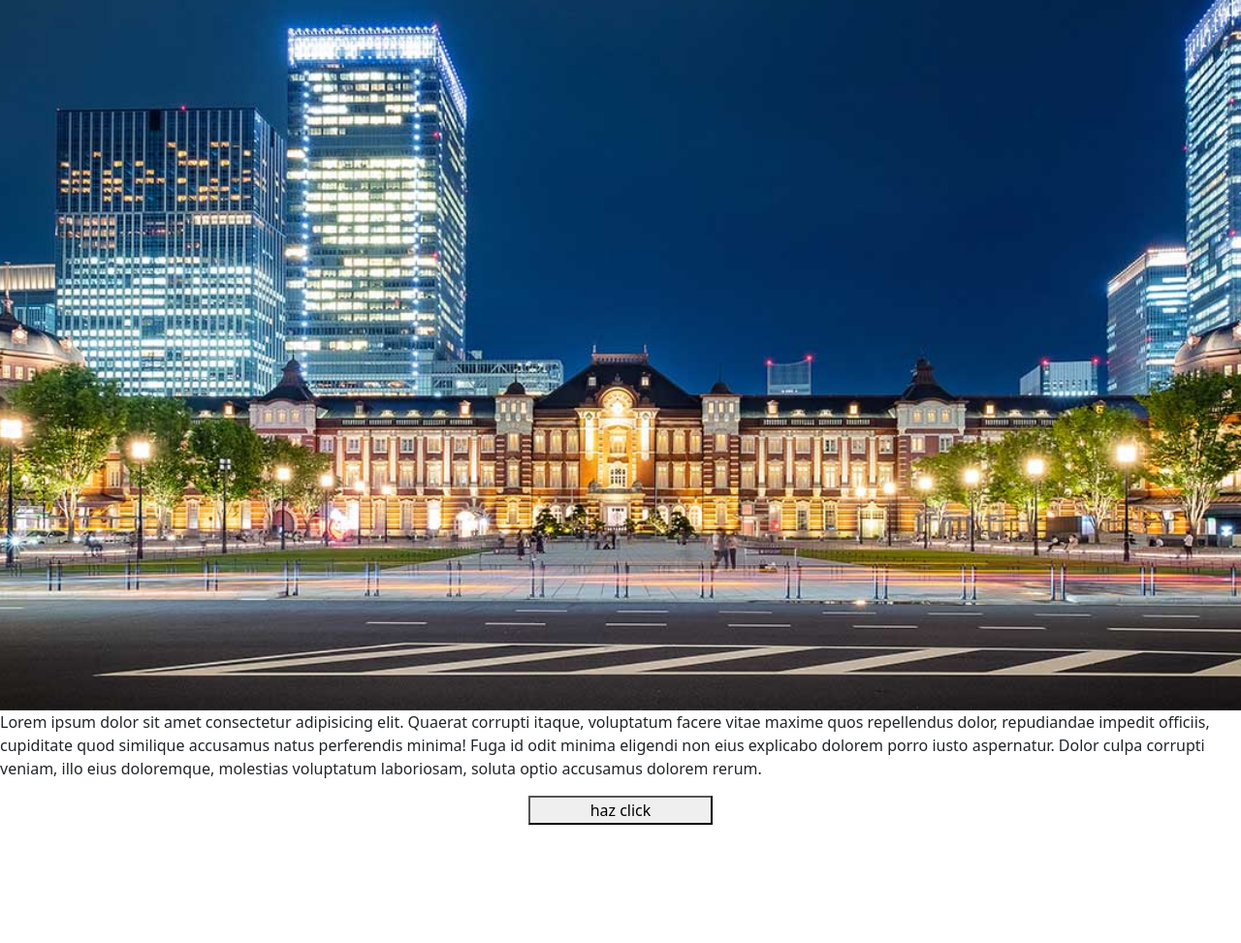
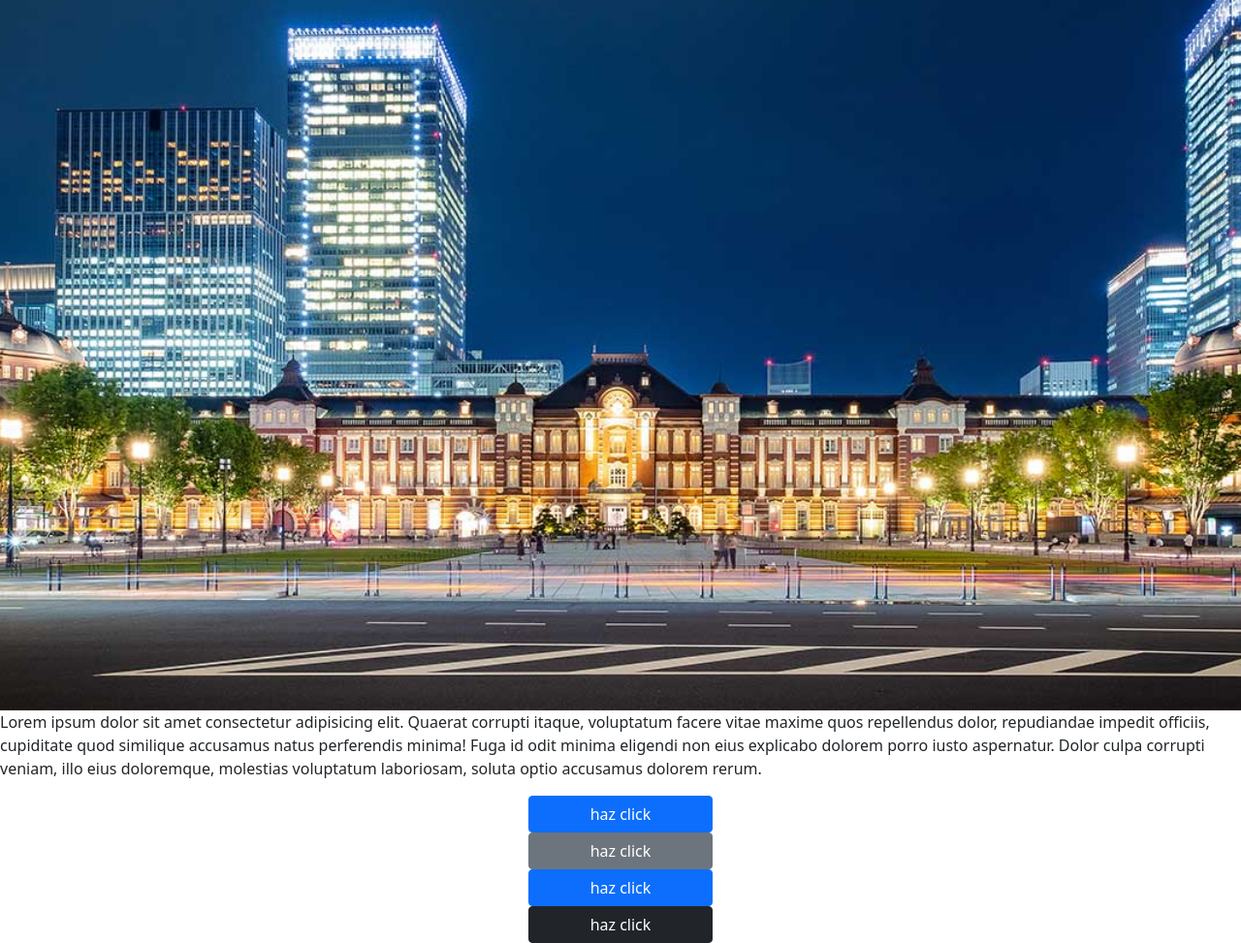
Before and after one commit to FabricioNestor/entrega-git, a plain HTML site: page index.html in a window 1280 px wide. Shown: the part 67-1040 px from the top of the page at 97% size. Before the commit the page ends 918 px from the top, so only its background shows below. Drawn offline with nearby package versions, Linux system fonts and the light colour scheme.

Commit message:
se añadió mas botones y colores

```diff
--- a/index.html
+++ b/index.html
@@ -49,7 +49,22 @@
 
           <div class="row justify-content-center">
 
-            <button class="col-12 col-lg-2">haz click</button>
+            <button class="col-12 col-lg-2 btn btn-primary">haz click</button>
+
+          </div>
+          <div class="row justify-content-center">
+
+            <button class="col-12 col-lg-2 btn btn-secondary">haz click</button>
+
+          </div>
+          <div class="row justify-content-center">
+
+            <button class="col-12 col-lg-2 btn btn-primary">haz click</button>
+
+          </div>
+          <div class="row justify-content-center">
+
+            <button class="col-12 col-lg-2 btn btn-dark">haz click</button>
 
           </div>
 
```
